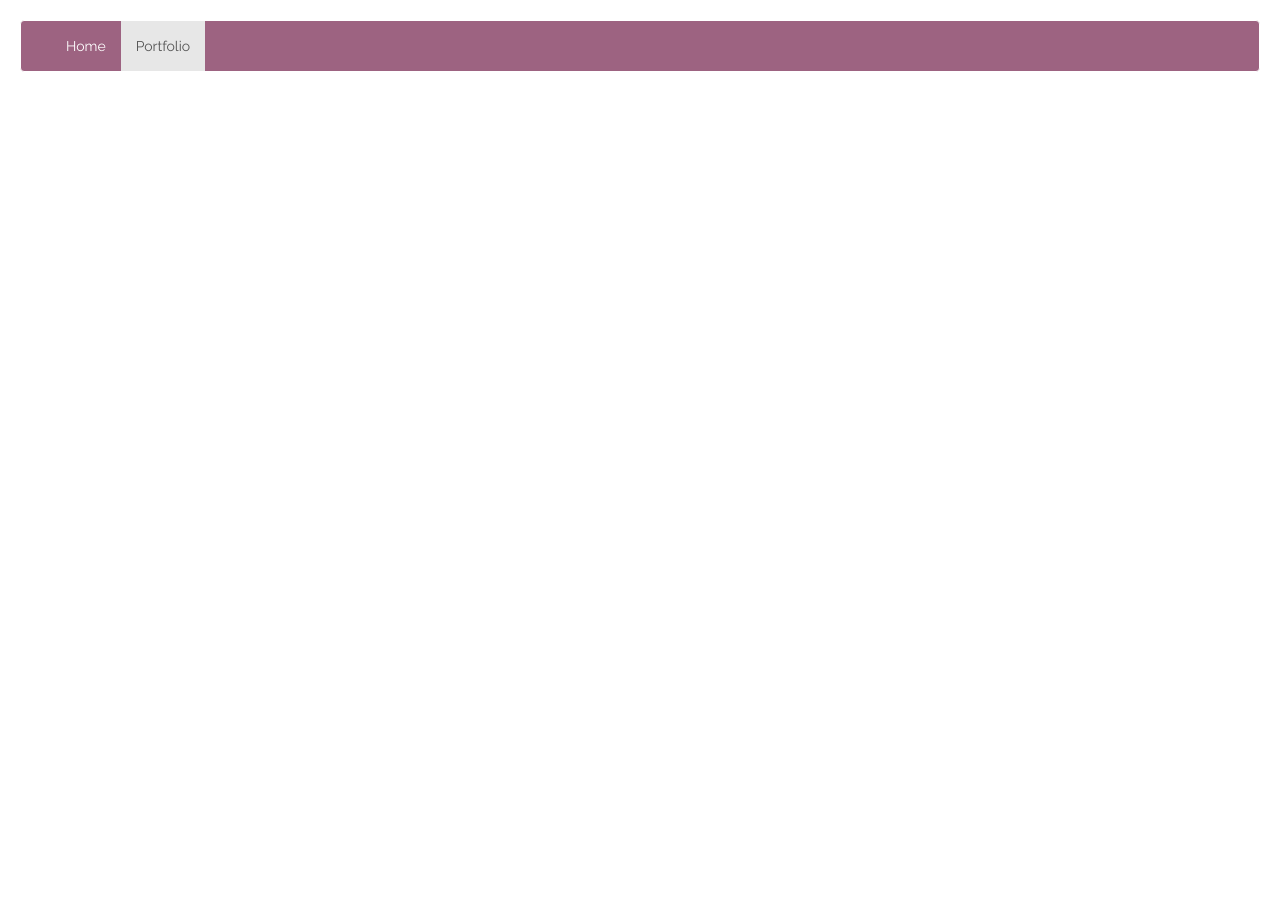
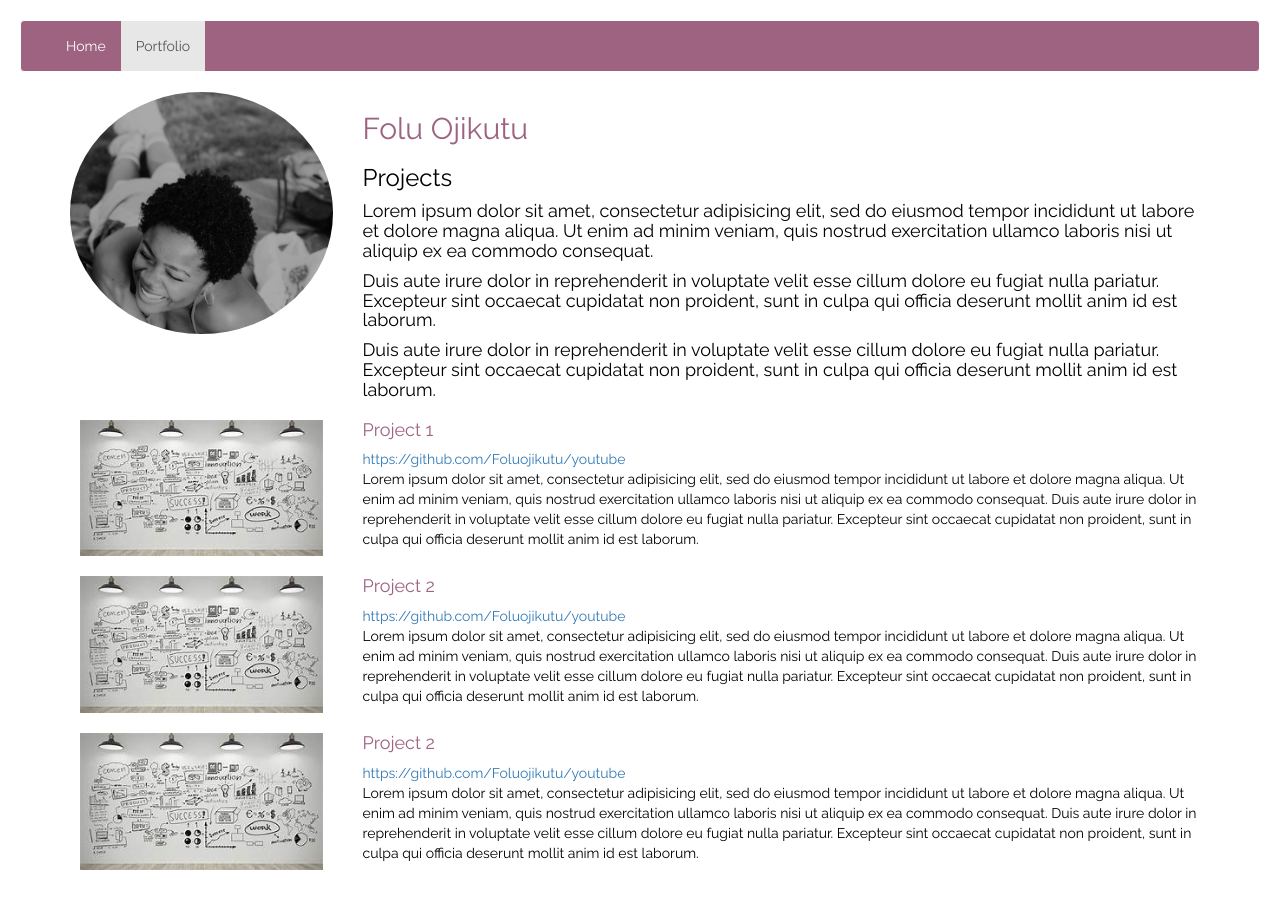
Before and after one commit to Foluojikutu/bootstrap-example, a plain HTML site: page portfolio.html in a window 1280 px wide. Before the commit the page ends 800 px from the top, so only its background shows below. Drawn offline with nearby package versions, Linux system fonts and the light colour scheme.

Commit message:
second page complete

```diff
--- a/css/index.css
+++ b/css/index.css
@@ -11,7 +11,7 @@ body{
     color: white;
 }
 
-h2{color:black;}
+h2{color:#9D6381;}
 p{color:black;}
 h3{color:black;}
 h4{color:#9D6381;}
@@ -34,3 +34,7 @@ li
 .main-image {background-attachment: fixed;
 	background-position: center;
 }
+
+.project-img{
+	padding:10px;
+}
--- a/portfolio.html
+++ b/portfolio.html
@@ -43,6 +43,90 @@
     </div><!-- /.navbar-collapse -->
   </div><!-- /.container-fluid -->
 </nav>
+<div class="container">
+
+
+
+		<div class="row">
+			<div class="col-sm-3">
+				<img src="images/-photo-portfolio.png" class="img-circle img-responsive">
+			</div>
+			<div class="col-sm-9">
+				<article><h2>Folu Ojikutu</h2>
+					<h3>Projects</h3>
+
+					<h4 class="main-text">Lorem ipsum dolor sit amet, consectetur adipisicing elit, sed do eiusmod
+					tempor incididunt ut labore et dolore magna aliqua. Ut enim ad minim veniam,
+					quis nostrud exercitation ullamco laboris nisi ut aliquip ex ea commodo
+					consequat.</h4>
+					 <h4 class="main-text">Duis aute irure dolor in reprehenderit in voluptate velit esse
+					cillum dolore eu fugiat nulla pariatur. Excepteur sint occaecat cupidatat non
+					proident, sunt in culpa qui officia deserunt mollit anim id est laborum.</h4>
+					 <h4 class="main-text">Duis aute irure dolor in reprehenderit in voluptate velit esse
+					cillum dolore eu fugiat nulla pariatur. Excepteur sint occaecat cupidatat non
+					proident, sunt in culpa qui officia deserunt mollit anim id est laborum.</h4>
+
+
+				</article>
+			</div>
+		</div>
+
+		<div class="row">
+			<div class="col-sm-3">
+				<img src="images/project-pic.jfif" width=100% class="project-img">
+			</div>
+
+			<div class="col-sm-9">
+				<h4>Project 1</h4>
+				<a href="https://github.com/Foluojikutu/youtube">https://github.com/Foluojikutu/youtube</a>
+				<p> Lorem ipsum dolor sit amet, consectetur adipisicing elit, sed do eiusmod
+				tempor incididunt ut labore et dolore magna aliqua. Ut enim ad minim veniam,
+				quis nostrud exercitation ullamco laboris nisi ut aliquip ex ea commodo
+				consequat. Duis aute irure dolor in reprehenderit in voluptate velit esse
+				cillum dolore eu fugiat nulla pariatur. Excepteur sint occaecat cupidatat non
+				proident, sunt in culpa qui officia deserunt mollit anim id est laborum.</p>
+
+			</div>
+		</div>
+
+		<div class="row">
+			<div class="col-sm-3">
+				<img src="images/project-pic.jfif" width=100% class="project-img">
+			</div>
+
+			<div class="col-sm-9">
+				<h4>Project 2</h4>
+				<a href="https://github.com/Foluojikutu/youtube">https://github.com/Foluojikutu/youtube</a>
+				<p> Lorem ipsum dolor sit amet, consectetur adipisicing elit, sed do eiusmod
+				tempor incididunt ut labore et dolore magna aliqua. Ut enim ad minim veniam,
+				quis nostrud exercitation ullamco laboris nisi ut aliquip ex ea commodo
+				consequat. Duis aute irure dolor in reprehenderit in voluptate velit esse
+				cillum dolore eu fugiat nulla pariatur. Excepteur sint occaecat cupidatat non
+				proident, sunt in culpa qui officia deserunt mollit anim id est laborum.</p>
+			</div>
+		</div>
+
+		<div class="row">
+			<div class="col-sm-3">
+				<img src="images/project-pic.jfif" width=100% class="project-img">
+			</div>
+
+			<div class="col-sm-9">
+				<h4>Project 2</h4>
+				<a href="https://github.com/Foluojikutu/youtube">https://github.com/Foluojikutu/youtube</a>
+				<p> Lorem ipsum dolor sit amet, consectetur adipisicing elit, sed do eiusmod
+				tempor incididunt ut labore et dolore magna aliqua. Ut enim ad minim veniam,
+				quis nostrud exercitation ullamco laboris nisi ut aliquip ex ea commodo
+				consequat. Duis aute irure dolor in reprehenderit in voluptate velit esse
+				cillum dolore eu fugiat nulla pariatur. Excepteur sint occaecat cupidatat non
+				proident, sunt in culpa qui officia deserunt mollit anim id est laborum.</p>
+			</div>
+		</div>
+
+
+
+
+
 
 </body>
 </html>
```
Also changed, not shown: index.html (+1 -1 lines), images/-photo-portfolio.png (renamed from images/Photo-portfolio.png), images/project-pic.jfif (added).
